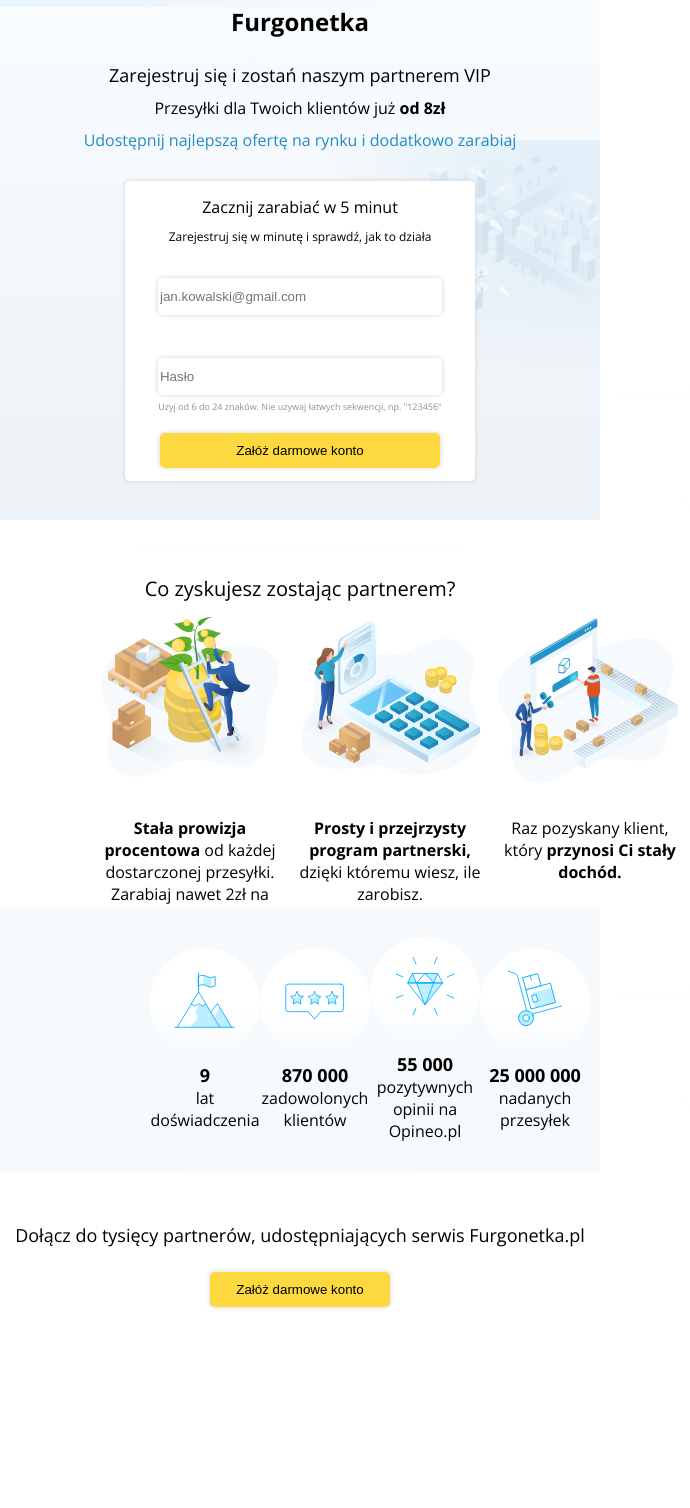
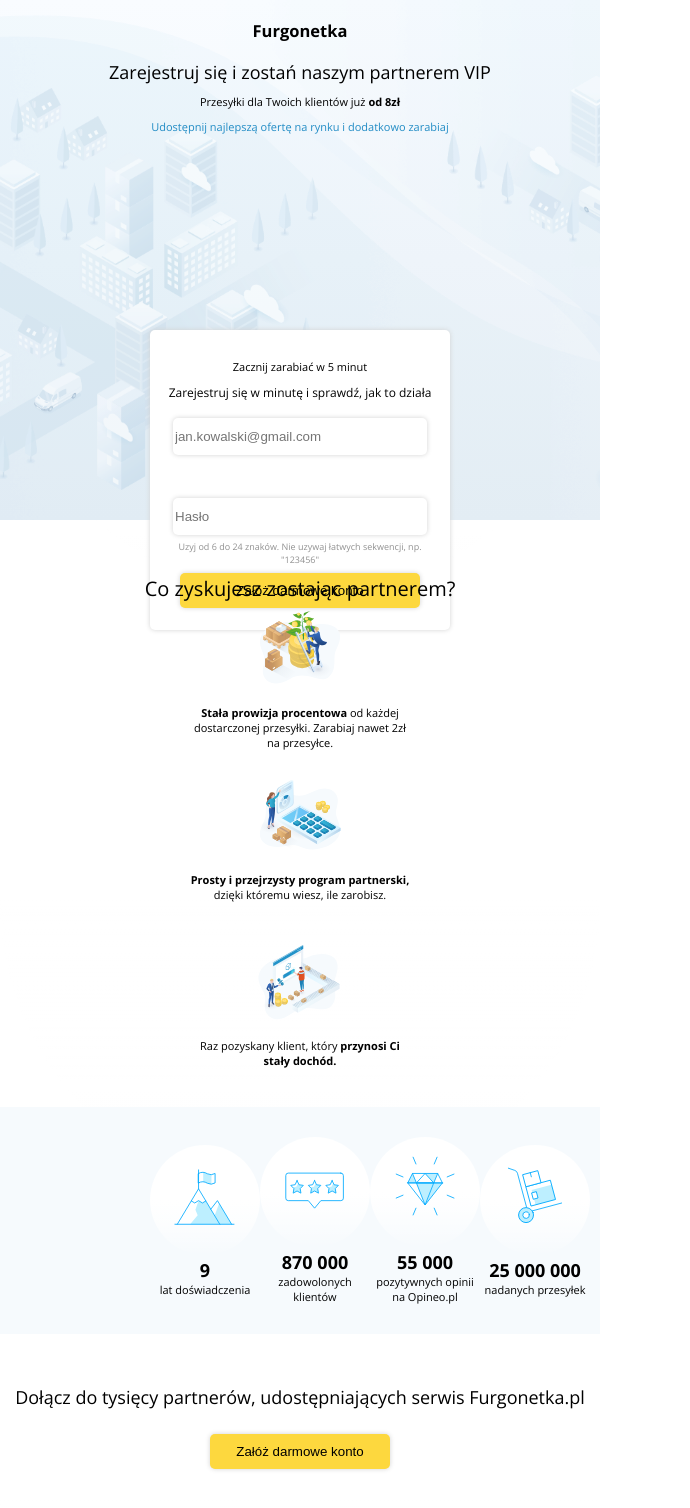
Before and after one commit to ossowskid/FurgonetkaTask, a React (Create React App) app in the folder furonetka/: page / in a window 600 px wide. Shown: the top 1508 px of the page, 690 px wide, since content can reach past the window. Before the commit the page ends 1372 px from the top, so only its background shows below. Built offline with nearby package versions, Linux system fonts and the light colour scheme.

Commit message:
working on rwd

```diff
--- /dev/null
+++ b/furonetka/src/components/MobileSize.js
@@ -0,0 +1,5 @@
+// @media only screen and (min-width: 1200px){}
+// @media only screen and (min-width: 992px) and (max-width: 1199px) {}
+// @media only screen and (min-width: 768px) and (max-width: 991px){}
+// @media only screen and (min-width: 481px) and(max-width: 767px) { }
+// @media only screen and (max-width: 480px) { }
--- a/furonetka/src/index.css
+++ b/furonetka/src/index.css
@@ -1,4 +1,5 @@
 @import url("https://fonts.googleapis.com/css2?family=Open+Sans:wght@400;700&display=swap");
+
 body {
   margin: 0;
   padding: 0;
@@ -175,3 +176,273 @@
 .footer__btn {
   width: 180px;
 }
+
+@media only screen and (min-width: 992px) and (max-width: 1199px) {
+  .header__background {
+    display: flex;
+    flex-flow: row;
+    justify-content: center;
+    align-items: center;
+    height: 55vh;
+    background: url(../src/images/gradient_right.png) top right 40% no-repeat,
+      url(../src/images/gradient_left.png) top left 10% no-repeat,
+      linear-gradient(to top, #edf2f7, #f9fcff);
+    background-size: 100%;
+  }
+  .profits {
+    display: flex;
+    flex-flow: column;
+    align-items: center;
+    min-width: 992px;
+    max-width: 1199px;
+  }
+  .profits__content {
+    display: flex;
+    justify-content: space-evenly;
+    min-height: 250px;
+    max-height: 500px;
+    min-width: 992px;
+    max-width: 1199px;
+  }
+  .experience {
+    display: flex;
+    justify-content: center;
+    background-color: #f6fafd;
+    min-width: 992px;
+    max-width: 1199px;
+    padding: 30px 0;
+  }
+
+  .experience__content {
+    display: flex;
+    justify-content: space-evenly;
+    align-items: center;
+    width: 80%;
+  }
+}
+@media only screen and (min-width: 768px) and (max-width: 991px) {
+  .header__background {
+    display: flex;
+    flex-flow: row;
+    justify-content: center;
+    align-items: center;
+    height: 65vh;
+    background: url(../src/images/gradient_right.png) top right 40% no-repeat,
+      url(../src/images/gradient_left.png) top left 10% no-repeat,
+      linear-gradient(to top, #edf2f7, #f9fcff);
+    background-size: 180%;
+  }
+  .profits {
+    display: flex;
+    flex-flow: column;
+    align-items: center;
+    min-width: 768px;
+    max-width: 991px;
+  }
+  .profits__content {
+    display: flex;
+    justify-content: space-evenly;
+    min-height: 250px;
+    max-height: 500px;
+    min-width: 768px;
+    max-width: 991px;
+  }
+  .experience {
+    display: flex;
+    justify-content: center;
+    background-color: #f6fafd;
+    min-width: 768px;
+    max-width: 991px;
+    padding: 30px 0;
+  }
+
+  .experience__content {
+    display: flex;
+    justify-content: space-evenly;
+    align-items: center;
+    width: 80%;
+  }
+}
+@media only screen and (min-width: 481px) and (max-width: 767px) {
+  body {
+    font-size: 11px;
+  }
+  .header__background {
+    display: flex;
+    flex-flow: row;
+    justify-content: center;
+    align-items: center;
+    height: 65vh;
+    background: url(../src/images/gradient_right.png) top right 40% no-repeat,
+      url(../src/images/gradient_left.png) top left 10% no-repeat,
+      linear-gradient(to top, #edf2f7, #f9fcff);
+    background-size: 300%;
+  }
+  .container {
+    height: 70vh;
+    min-width: 481px;
+    max-width: 767px;
+  }
+  .information {
+    display: flex;
+    flex-flow: column;
+    padding: 25px 0;
+    min-width: 481px;
+    max-width: 767px;
+    height: 300px;
+  }
+  .form {
+    display: flex;
+    flex-flow: column;
+    justify-content: center;
+    align-items: center;
+    margin: 0 auto;
+    background-color: #fff;
+    height: 300px;
+    width: 300px;
+    box-shadow: 0 0 5px #d3d3d3;
+    border-radius: 5px;
+  }
+  .form__content {
+    display: flex;
+    flex-flow: column;
+    justify-content: center;
+    align-items: center;
+    width: 300px;
+    height: 60px;
+  }
+
+  .form__box {
+    display: flex;
+    flex-flow: column;
+    justify-content: center;
+    align-items: center;
+
+    height: 200px;
+    width: 300px;
+  }
+
+  .form__inputs {
+    height: 70px;
+    margin: 5px;
+  }
+
+  .form__error {
+    color: red;
+    font-size: 8px;
+  }
+
+  input {
+    height: 35px;
+    width: 250px;
+    border: none;
+    box-shadow: 0 0 5px #d3d3d3;
+    border-radius: 5px;
+  }
+
+  .btn__submit {
+    border: none;
+    text-decoration: none;
+    width: 80%;
+    height: 35px;
+    background-color: #fdd83e;
+    box-shadow: 0 0 5px #d3d3d3;
+    border-radius: 5px;
+    cursor: pointer;
+  }
+  .btn__submit:hover {
+    background-color: #fff83e;
+  }
+
+  .main {
+    display: flex;
+    flex-flow: row;
+    justify-content: center;
+    align-items: center;
+    margin-top: 50px;
+  }
+
+  .main__content {
+    display: flex;
+    flex-flow: column;
+    justify-content: center;
+    align-items: center;
+    width: 100%;
+  }
+
+  .profits {
+    display: flex;
+    flex-flow: column;
+    align-items: center;
+    min-width: 481px;
+    max-width: 767px;
+  }
+  .profits__content {
+    display: flex;
+    flex-flow: column;
+    justify-content: center;
+    align-items: center;
+    min-height: 250px;
+    max-height: 500px;
+    min-width: 481px;
+    max-width: 767px;
+    width: 70%;
+  }
+  .profits__box {
+    width: 230px;
+    height: 300px;
+  }
+
+  .profits__image {
+    width: 90px;
+    height: 90px;
+  }
+
+  .experience {
+    display: flex;
+    justify-content: center;
+    background-color: #f6fafd;
+    min-width: 481px;
+    max-width: 767px;
+    padding: 30px 0;
+  }
+
+  .experience__content {
+    display: flex;
+    justify-content: space-evenly;
+    align-items: center;
+    width: 50%;
+  }
+
+  .experience__box {
+    width: 150px;
+  }
+  .experience__box h4 {
+    margin: 0;
+    font-size: 18px;
+  }
+  .experience__box p {
+    margin: 0;
+  }
+
+  .experience__image {
+    width: 110px;
+    height: 110px;
+  }
+
+  .footer {
+    display: flex;
+    justify-content: center;
+    align-items: center;
+    width: 100%;
+    height: 200px;
+  }
+
+  .footer__button {
+    padding: 20px;
+  }
+
+  .footer__btn {
+    width: 180px;
+  }
+}
```
